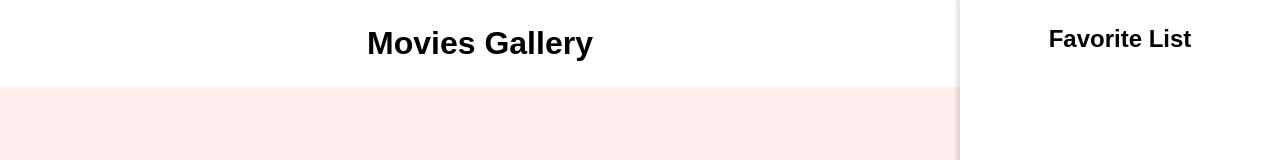
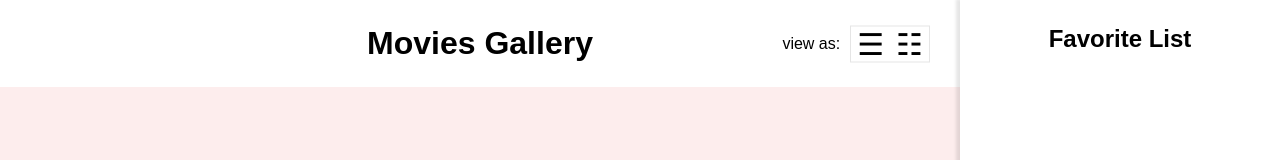
Before and after one commit to nk-kosiv/movie-gallery, a website built with webpack: page index.html in a window 1280 px wide. Shown: the top 160 px of the page. Built offline with nearby package versions, Linux system fonts and the light colour scheme; no server answers.

Commit message:
style the buttons which toggle view

```diff
--- a/index.html
+++ b/index.html
@@ -10,7 +10,20 @@
     <div class="main_wrapper">
       <div class="container">
         <div class="movie_gallery_wrapper">
-          <h1 class="main_heading">Movies Gallery</h1>
+          <div class="main_heading">
+            <h1>Movies Gallery</h1>
+            <div class="view_selection_container">
+              <p class="view_selection_text">view as:</p>
+              <div class="view_selection_block">
+                <span id="select_row_view" class="view_selection_row_icon"
+                  >&#9776;</span
+                >
+                <span id="select_grid_view" class="view_selection_grid_Icon"
+                  >&#9783;</span
+                >
+              </div>
+            </div>
+          </div>
           <div id="gallery_block"></div>
         </div>
         <div class="favorite_list">
--- a/src/index.css
+++ b/src/index.css
@@ -31,6 +31,7 @@ body {
   top: 0;
   background-color: #fff;
   z-index: 99;
+  position: relative;
 }
 
 .favorite_list {
@@ -124,3 +125,32 @@ body {
   content: "★";
   color: #ffd700;
 }
+.view_selection_container {
+  position: absolute;
+  right: 30px;
+  top: 50%;
+  transform: translateY(-50%);
+  -webkit-transform: translateY(-50%);
+  -moz-transform: translateY(-50%);
+  -ms-transform: translateY(-50%);
+  -o-transform: translateY(-50%);
+  display: flex;
+  align-items: center;
+}
+.view_selection_text {
+  margin-right: 10px;
+}
+.view_selection_block {
+  display: flex;
+  font-size: 30px;
+  border: 1px solid rgba(0, 0, 0, 0.1);
+}
+.view_selection_block span {
+  display: inline-block;
+  cursor: pointer;
+  padding: 0 6px;
+}
+.view_selection_block span:hover {
+  cursor: pointer;
+  background-color: rgba(0, 0, 0, 0.1);
+}
```
